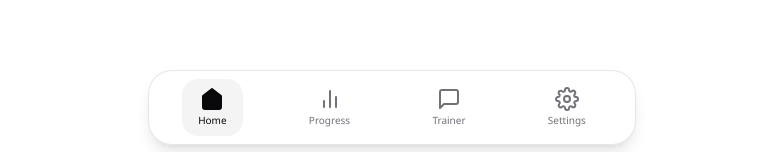
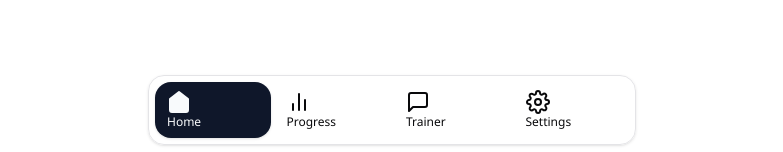
Before and after one commit to keeper92/liftlog, a Next.js app: page /dashboard in a window 1280 px wide. Shown: the part 645-797 px from the top of the page, without its empty margins (248-1031 px from the left). Built offline with nearby package versions, Linux system fonts and the light colour scheme; no server answers.

Commit message:
apply strict shadcn baseline to bottom navigation

```diff
--- a/src/components/layout/BottomNav.tsx
+++ b/src/components/layout/BottomNav.tsx
@@ -2,6 +2,9 @@
 
 import Link from 'next/link';
 import { usePathname } from 'next/navigation';
+import { buttonVariants } from '@/components/ui/button-shadcn';
+import { Card } from '@/components/ui/card-shadcn';
+import { cn } from '@/lib/utils';
 
 interface NavItem {
   href: string;
@@ -63,7 +66,7 @@ export default function BottomNav() {
   return (
     <nav className="fixed bottom-0 left-0 right-0 z-50 pb-[calc(env(safe-area-inset-bottom)+10px)]">
       <div className="mx-auto max-w-lg px-3">
-        <div className="flex items-center justify-around rounded-3xl border border-border/90 bg-card/95 px-2 py-2 shadow-lg backdrop-blur">
+        <Card className="grid grid-cols-4 items-center gap-1 rounded-2xl border bg-background/95 p-1.5 shadow-lg backdrop-blur supports-[backdrop-filter]:bg-background/90">
           {navItems.map((item) => {
             const isActive = pathname === item.href || pathname.startsWith(item.href + '/');
             return (
@@ -77,18 +80,17 @@ export default function BottomNav() {
                       ? 'nav-progress'
                       : undefined
                 }
-              className={`flex flex-col items-center justify-center gap-0.5 px-4 py-2 rounded-2xl transition-colors ${
-                isActive
-                  ? 'bg-accent text-foreground'
-                  : 'text-muted-foreground hover:text-foreground hover:bg-muted/70'
-              }`}
+                className={cn(
+                  buttonVariants[isActive ? 'default' : 'ghost'],
+                  'h-auto min-h-0 w-full flex-col gap-1 rounded-xl px-3 py-2 text-xs font-medium shadow-none'
+                )}
               >
                 {item.icon(isActive)}
-              <span className="text-[10px] font-medium">{item.label}</span>
+                <span>{item.label}</span>
               </Link>
             );
           })}
-        </div>
+        </Card>
       </div>
     </nav>
   );
```
Lines whose indentation alone changed are shown as unchanged.
